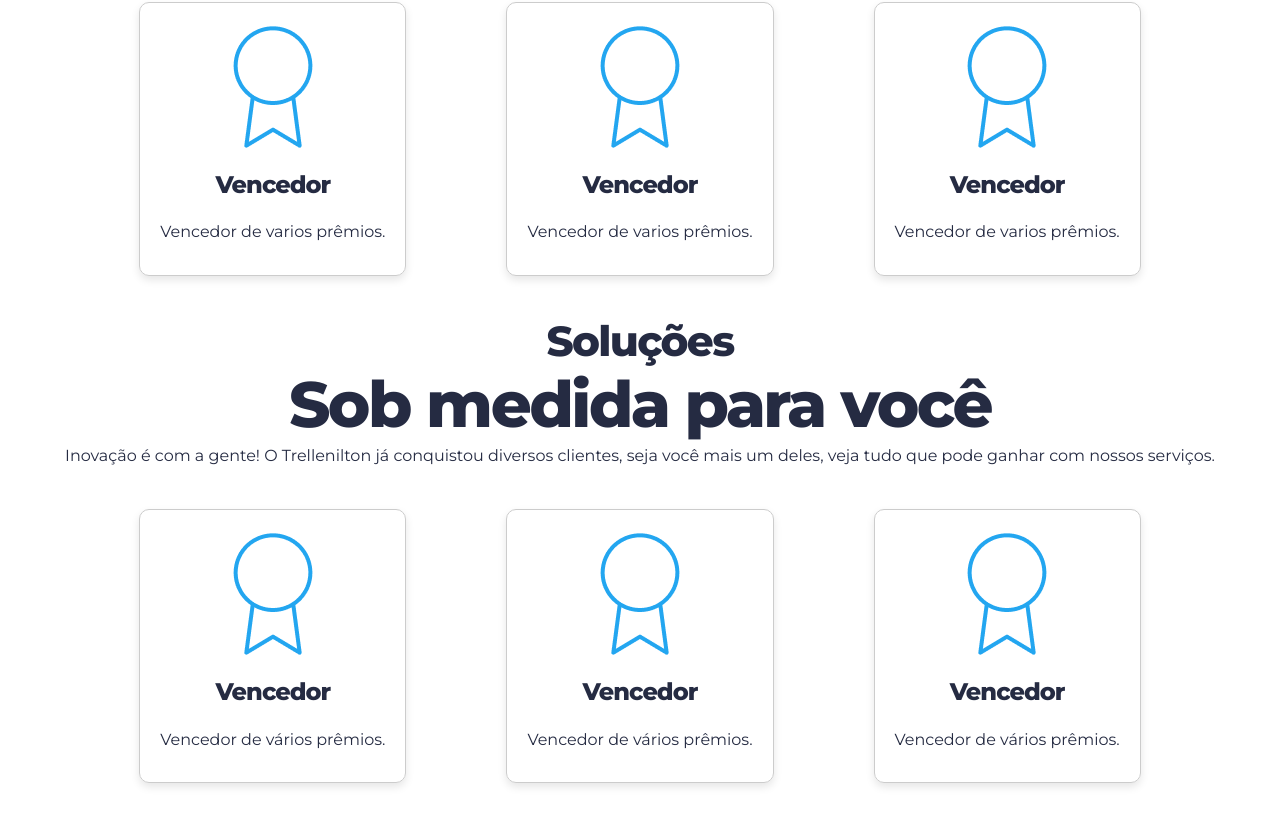
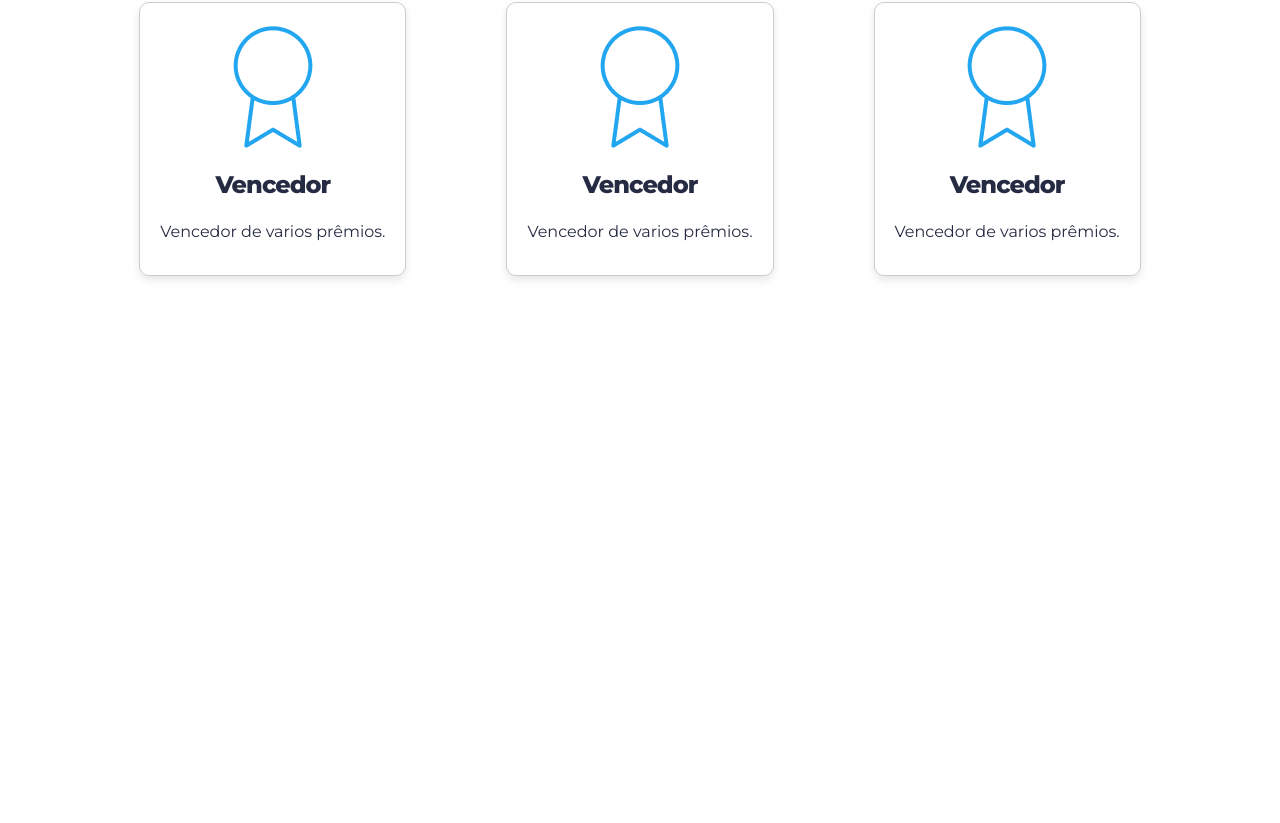
Before and after one commit to DiegoAATrevisan/landing-page, a React (Vite) app: page / in a window 1280 px wide. Shown: the part 992-1815 px from the top of the page. After the commit the page ends 1308 px from the top, so only its background shows below. Built offline with nearby package versions, Linux system fonts and the light colour scheme.

Commit message:
Fixed the solution duplication on desktop.

```diff
--- a/src/pages/Home.tsx
+++ b/src/pages/Home.tsx
@@ -118,7 +118,7 @@ export default function Home() {
                         <Card imgSrc={iconePremio} title="Vencedor" text="Vencedor de varios prêmios."></Card>
                     </div>
                 </div>
-                <div className="mobile-only" id="solution-container">
+                <div className="mobile-menu" id="solution-container">
                     <h2>Soluções</h2>
                     <h1>Sob medida para você</h1>
                     <p>Inovação é com a gente! O Trellenilton já conquistou diversos clientes, seja você mais um deles, veja tudo que pode ganhar com nossos serviços.</p>
```
